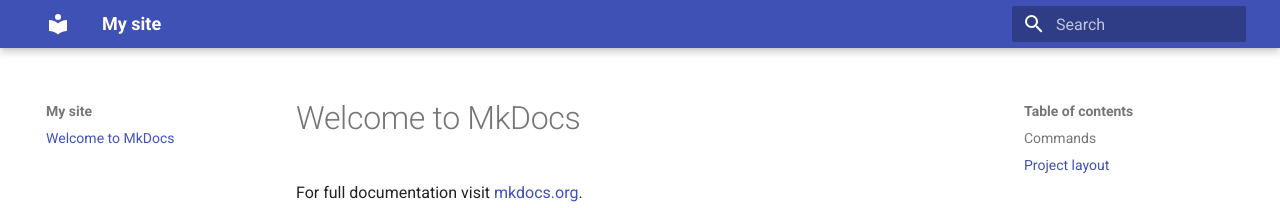
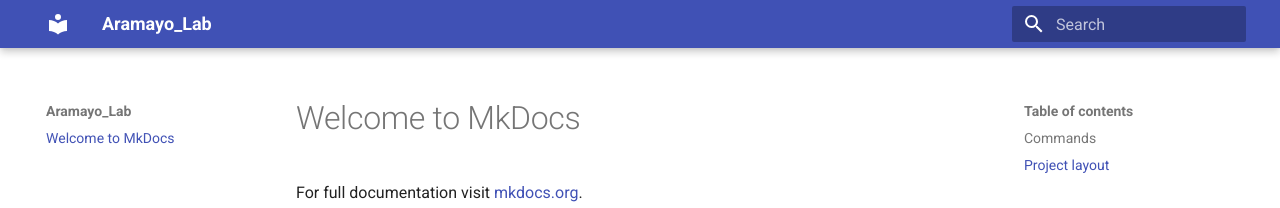
Before and after one commit to AramayoLab/aramayolab.github.io, an MkDocs documentation site: the page built from docs/index.md, in a window 1280 px wide. Shown: the top 208 px of the page. Built offline with MkDocs 1.6.1 and Material for MkDocs 9.7.7, drawn with Linux system fonts in a browser that asks for light colours.

Commit message:
Tue Jun 18 11:11:53 CDT 2024

```diff
--- a/mkdocs.yml
+++ b/mkdocs.yml
@@ -1,5 +1,4 @@
 site_name: Aramayo_Lab
-site_name: My site
-site_url: https://mydomain.org/mysite
+site_url: https://aramayolab.github.io/
 theme:
   name: material
```
